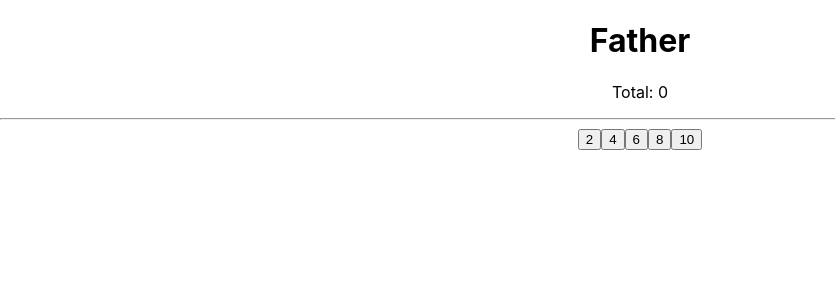
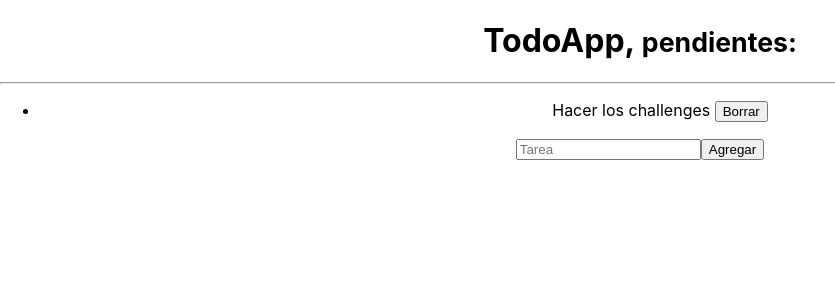
Before and after one commit to CarlosDanGomez/Homeworks, a React (Create React App) app in the folder my-app/: page / in a window 1280 px wide. Shown: the top 300 px of the page, without its empty margins (0-835 px from the left). Built offline with nearby package versions, Linux system fonts and the light colour scheme.

Commit message:
challenge 11: Todo app

```diff
--- a/my-app/src/App.jsx
+++ b/my-app/src/App.jsx
@@ -1,10 +1,10 @@
-import { Father } from "./Father";
+import { TodoApp } from "./components/TodoApp";
 import './App.css';
 
 function App() {
   return (
     <div className="App">
-      <Father />
+      <TodoApp/>
     </div>
   )
 }
--- a/my-app/src/Father.jsx
+++ /dev/null
@@ -1,21 +0,0 @@
-import React, { useState } from "react";
-import { Son } from "./Son";
-
-export const Father = () => {
-  const list = [2, 4, 6, 8, 10];
-  const [valor, setValor] = useState(0);
-
-  const increment = (num) => {
-    setValor(valor + num);
-  };
-  return (
-    <div>
-      <h1>Father </h1>
-      <p> Total: {valor} </p>
-      <hr />
-      {list.map((n, idx) => {
-        return <Son key={idx} numero={n} increment={increment} />;
-      })}
-    </div>
-  );
-};
--- a/my-app/src/Son.jsx
+++ /dev/null
@@ -1,15 +0,0 @@
-import React from "react";
-
-export const Son = ({ numero, increment }) => {
-  console.log("again reload...");
-  return (
-    <button
-      className="btn btn-primary mr-3"
-      onClick={() => {
-        increment(numero);
-      }}
-    >
-      {numero}
-    </button>
-  );
-};
--- a/my-app/src/components/TodoAdd.jsx
+++ b/my-app/src/components/TodoAdd.jsx
@@ -11,7 +11,7 @@ export const TodoAdd = ({ onNewTodo }) => {
     event.preventDefault();
     const newTodo = {
       id: new Date().getTime(),
-      description: `Hacer el proyecto ${value}`,
+      description: `${value}`,
       done: false
     };
     onNewTodo(newTodo);
--- /dev/null
+++ b/my-app/src/components/TodoApp.jsx
@@ -0,0 +1,48 @@
+import React, { useReducer } from "react";
+import { TodoAdd } from "./TodoAdd";
+import { TodoList } from "./TodoList";
+import { TodoReducer } from "./TodoReducer";
+
+const initialState = [
+  {
+    id: new Date().getTime(),
+    description: "Hacer los challenges",
+    done: false
+  }
+];
+
+export const TodoApp = () => {
+  const [todos, dispatch] = useReducer(TodoReducer, initialState);
+
+  const handleNewTodo = (todo) => {
+    const action = {
+      type: "[TODO] ADD TODO",
+      payload: todo
+    };
+    dispatch(action);
+  };
+
+  const handleRemoveTodo = (todoId) => {
+    const action = {
+      type: "[TODO] REMOVE TODO",
+      payload: todoId
+    };
+    dispatch(action);
+  };
+
+  return (
+    <>
+      <h1>
+        TodoApp, <small>pendientes:</small>
+      </h1>
+      <hr />
+      <div className="row">
+        <div className="col-7"></div>
+        <TodoList todos={todos} onRemove={handleRemoveTodo} />
+      </div>
+      <div className="col-5">
+        <TodoAdd onNewTodo={handleNewTodo} />
+      </div>
+    </>
+  );
+};
--- /dev/null
+++ b/my-app/src/components/TodoItem.jsx
@@ -0,0 +1,16 @@
+import React from "react";
+
+export const TodoItem = ({ todo, onRemove }) => {
+  const handleRemove = () => {
+    onRemove(todo.id);
+  };
+
+  return (
+    <li className="list-group-item d-flex justify-content-between">
+      <span className="align-self-center"> {todo.description} </span>
+      <button className="btn btn-danger" onClick={handleRemove}>
+        Borrar
+      </button>
+    </li>
+  );
+};
--- /dev/null
+++ b/my-app/src/components/TodoList.jsx
@@ -0,0 +1,12 @@
+import React from "react";
+import { TodoItem } from "./TodoItem";
+
+export const TodoList = ({ todos, onRemove }) => {
+  return (
+    <ul className="list-group">
+      {todos.map(todo => (
+        <TodoItem key={todo.id} todo={todo} onRemove={onRemove} />
+      ))}
+    </ul>
+  );
+};
--- /dev/null
+++ b/my-app/src/components/TodoReducer.jsx
@@ -0,0 +1,10 @@
+export const TodoReducer = (state, action) => {
+  switch (action.type) {
+    case "[TODO] ADD TODO":
+      return [...state, action.payload];
+    case "[TODO] REMOVE TODO":
+      return state.filter(todo => todo.id !== action.payload);
+    default:
+      return state;
+  }
+};
```
